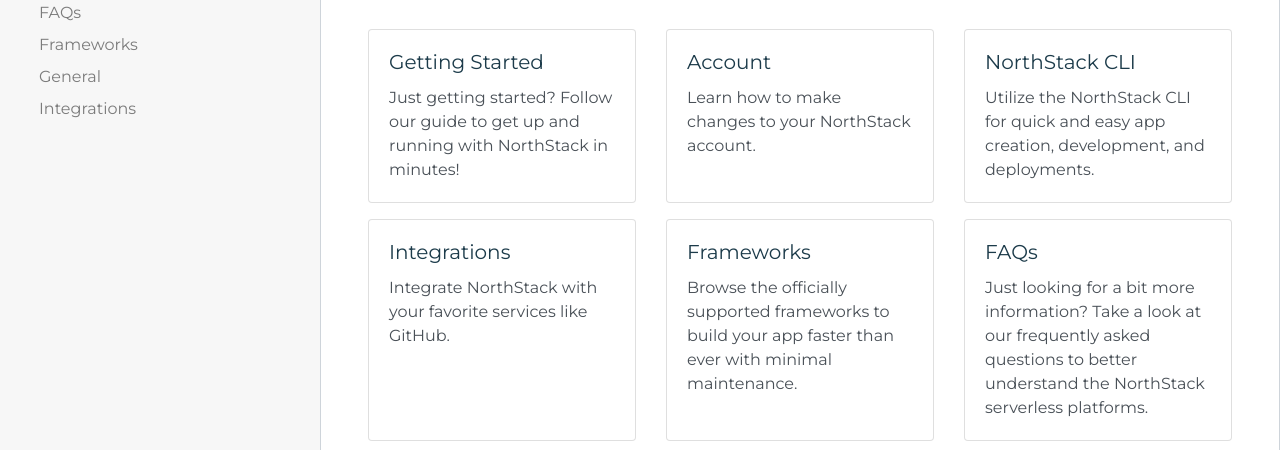
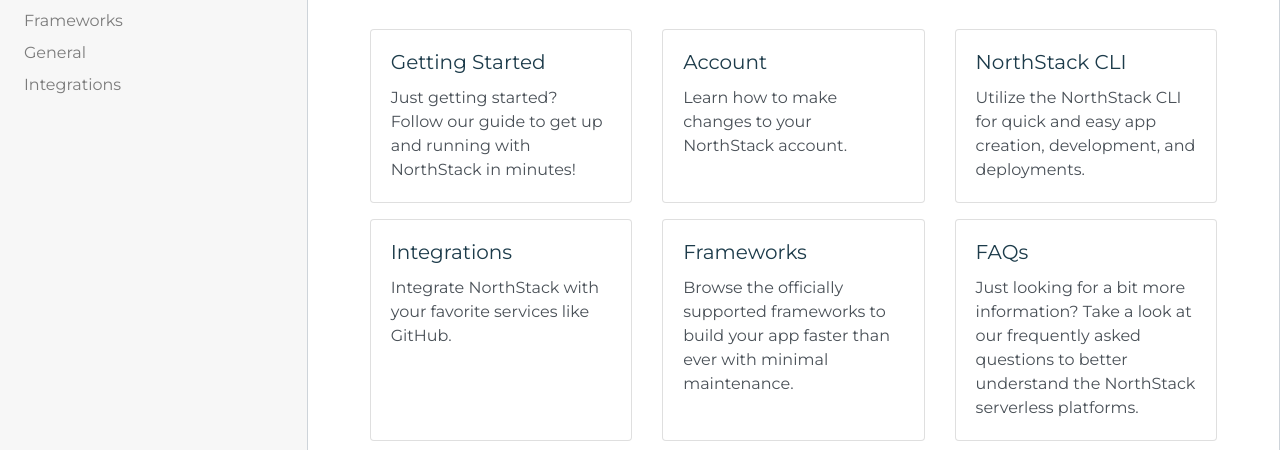
Before and after one commit to northstack/documentation, a Gatsby site: page / in a window 1280 px wide. Shown: the part 193-643 px from the top of the page. Built offline with nearby package versions, Linux system fonts and the light colour scheme; Gatsby itself is replaced by a stand-in of ours.

Commit message:
Minor cleanup.

```diff
--- a/src/pages/index.js
+++ b/src/pages/index.js
@@ -7,18 +7,18 @@ import Container from "react-bootstrap/Container";
 import CardDeck from "react-bootstrap/CardDeck";
 import Card from "react-bootstrap/Card";
 
-import MainMenu from "../components/main-menu";
-import Layout from "../components/layout"
+import Layout from "../components/layout";
+import LeftColumn from "../components/columns/left";
 
-const IndexPage = () => (
+class IndexPage extends React.Component {
+
+  render() {
+    return (
       <Layout>
         <Row className="no-gutters">
-      <Col xs={3} xl={true} style={{backgroundColor: "rgba(0,0,0,.03)"}}>
-          <Container className="sticky-top article-left">
-              <MainMenu />
-          </Container>
-      </Col>
-      <Col xs={9} className="col-main-content">
+          <LeftColumn />
+          <Col xs={true} className="col-main-content">
+            <Container>
               <article>
                 <h1>NorthStack Documentation</h1>
                 <p>Welcome to the NorthStack documentation! Take a look around and learn how to use the most powerful platform for deploying serverless apps.</p>
@@ -40,8 +40,6 @@ const IndexPage = () => (
                         </Card.Body>
                       </Link>
                     </Card>
-
-
                     <Card>
                       <Link to="/cli/">
                         <Card.Body>
@@ -50,8 +48,6 @@ const IndexPage = () => (
                         </Card.Body>
                       </Link>
                     </Card>
-
-
                     <Card>
                       <Link to="/integrations/">
                         <Card.Body>
@@ -60,8 +56,6 @@ const IndexPage = () => (
                         </Card.Body>
                       </Link>
                     </Card>
-
-
                     <Card>
                       <Link to="/frameworks/">
                         <Card.Body>
@@ -70,8 +64,6 @@ const IndexPage = () => (
                         </Card.Body>
                       </Link>
                     </Card>
-
-
                     <Card>
                       <Link to="/faqs/">
                         <Card.Body>
@@ -82,10 +74,10 @@ const IndexPage = () => (
                     </Card>
                   </CardDeck>
                 </Container>
+
                 <h2>Officially Supported Frameworks</h2>
                 <Container className="home-cards">
                   <CardDeck>
-
                     <Card>
                       <Link to="/frameworks/wordpress/">
                         <Card.Body>
@@ -94,8 +86,6 @@ const IndexPage = () => (
                         </Card.Body>
                       </Link>
                     </Card>
-
-
                     <Card>
                       <Link to="/frameworks/gatsby/">
                         <Card.Body>
@@ -104,8 +94,6 @@ const IndexPage = () => (
                         </Card.Body>
                       </Link>
                     </Card>
-
-
                     <Card>
                       <Link to="/frameworks/jekyll/">
                         <Card.Body>
@@ -114,7 +102,6 @@ const IndexPage = () => (
                         </Card.Body>
                       </Link>
                     </Card>
-
                   </CardDeck>
                 </Container>
                 <h2>Quick Start Guide</h2>
@@ -135,9 +122,12 @@ const IndexPage = () => (
                   </ol>
                 </Container>
               </article>
+            </Container>
           </Col>
         </Row>
       </Layout>
-)
+    );
+  }
+}
 
 export default IndexPage
```
Lines whose indentation alone changed are shown as unchanged.
